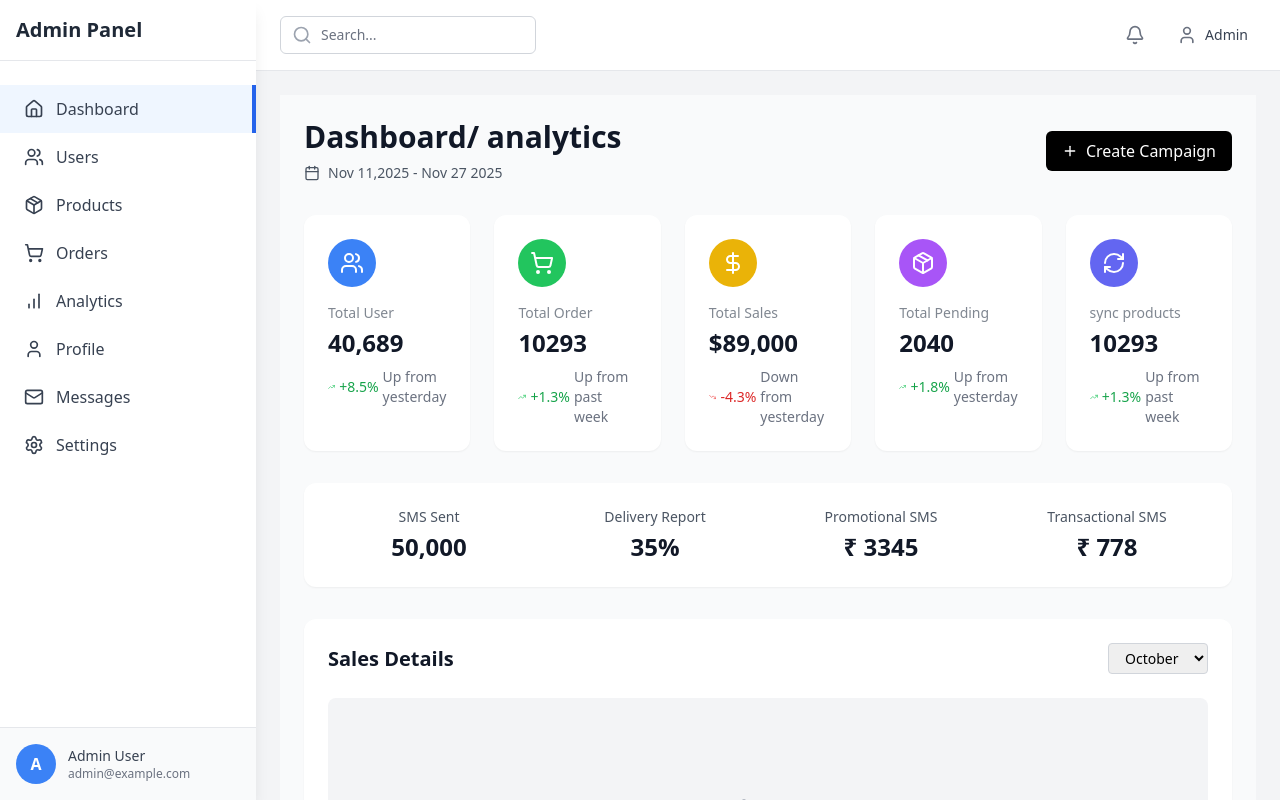
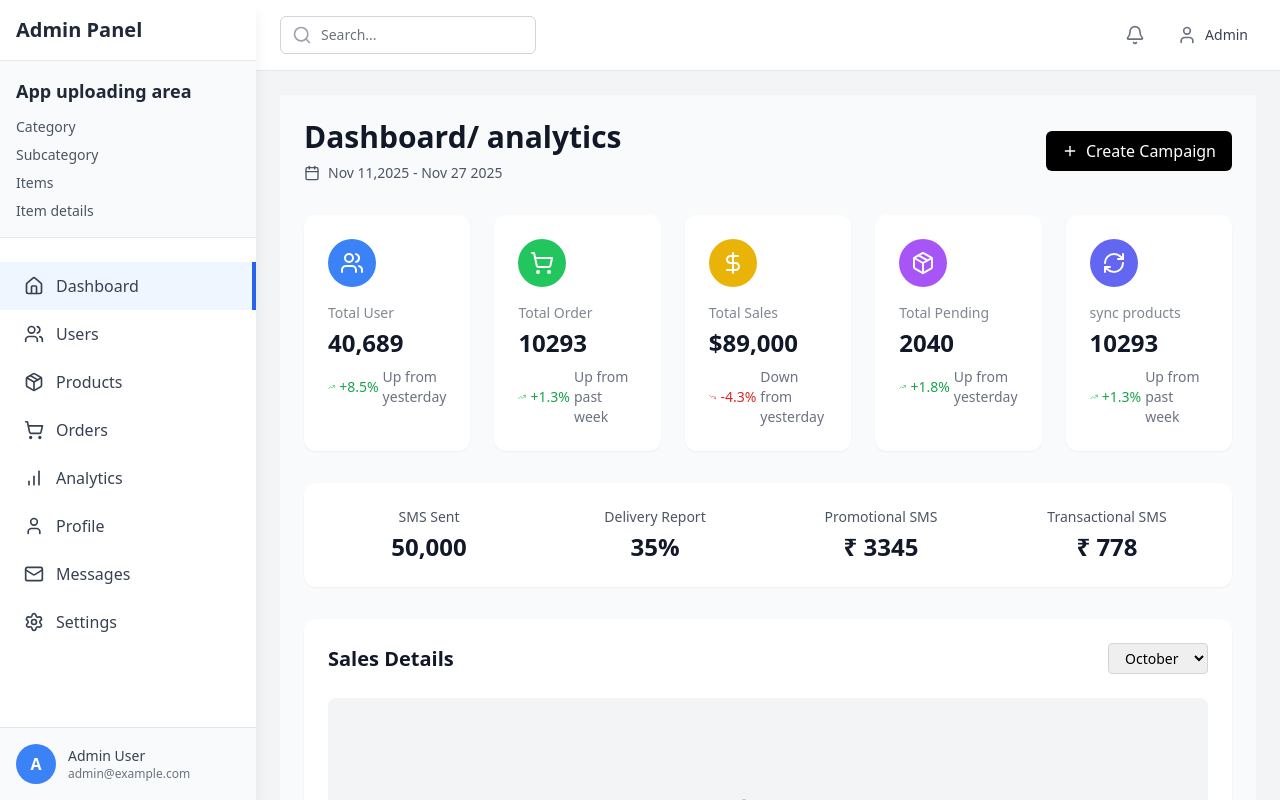
Before and after one commit to rithikmahajan/react-tailwind-admin, a React (Create React App) app: page / in a window 1280 px wide. Built offline with nearby package versions, Linux system fonts and the light colour scheme.

Commit message:
Add App uploading area section to sidebar with category navigation

```diff
--- a/src/layout/Sidebar.js
+++ b/src/layout/Sidebar.js
@@ -52,6 +52,17 @@ const Sidebar = ({ sidebarOpen, setSidebarOpen }) => {
           </button>
         </div>
 
+        {/* App uploading area */}
+        <div className="p-4 border-b bg-gray-50">
+          <h3 className="text-lg font-bold text-gray-800 mb-3">App uploading area</h3>
+          <div className="space-y-2">
+            <p className="text-sm font-medium text-gray-600">Category</p>
+            <p className="text-sm font-medium text-gray-600">Subcategory</p>
+            <p className="text-sm font-medium text-gray-600">Items</p>
+            <p className="text-sm font-medium text-gray-600">Item details</p>
+          </div>
+        </div>
+
         {/* Navigation */}
         <nav className="mt-6">
           {menuItems.map((item) => {
```
